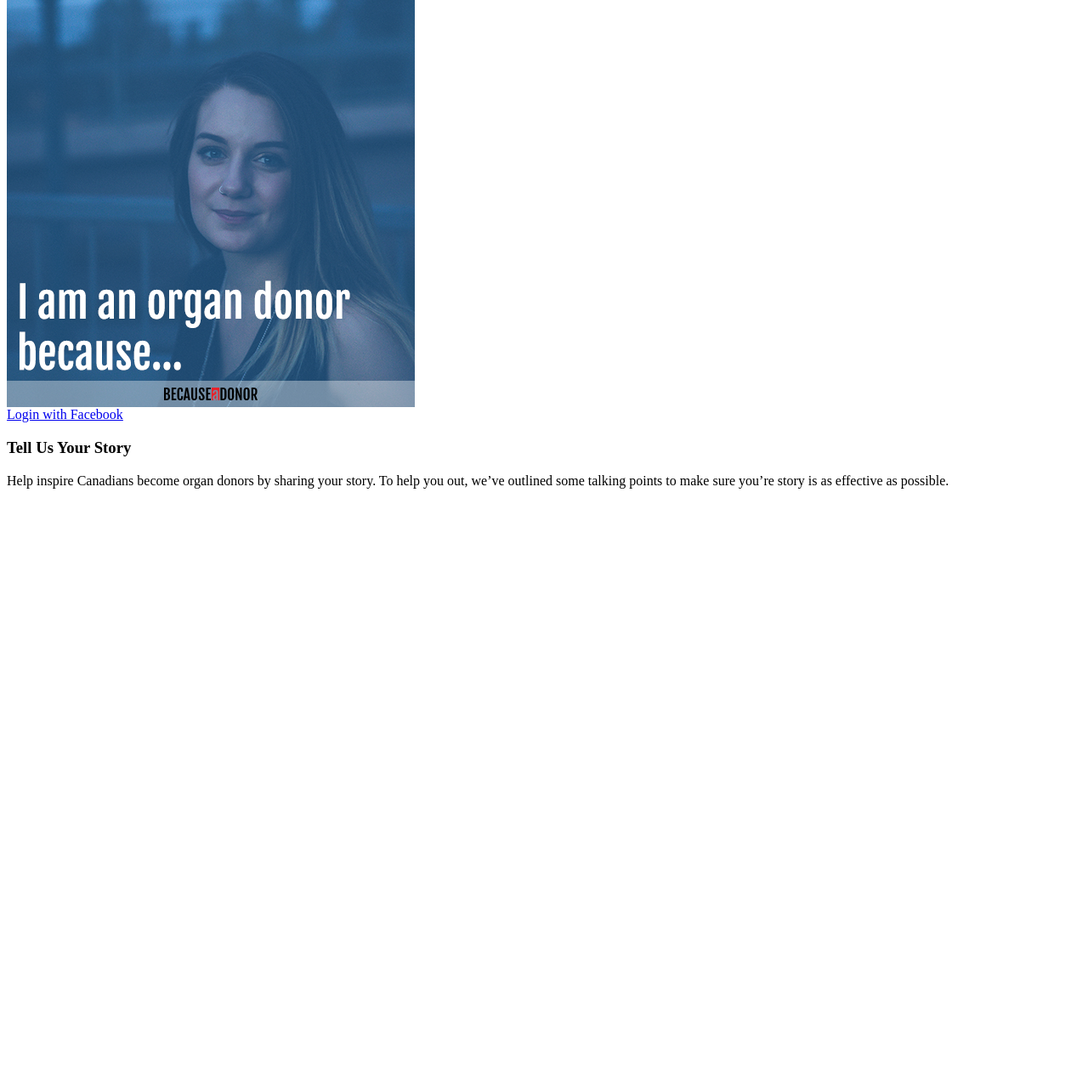
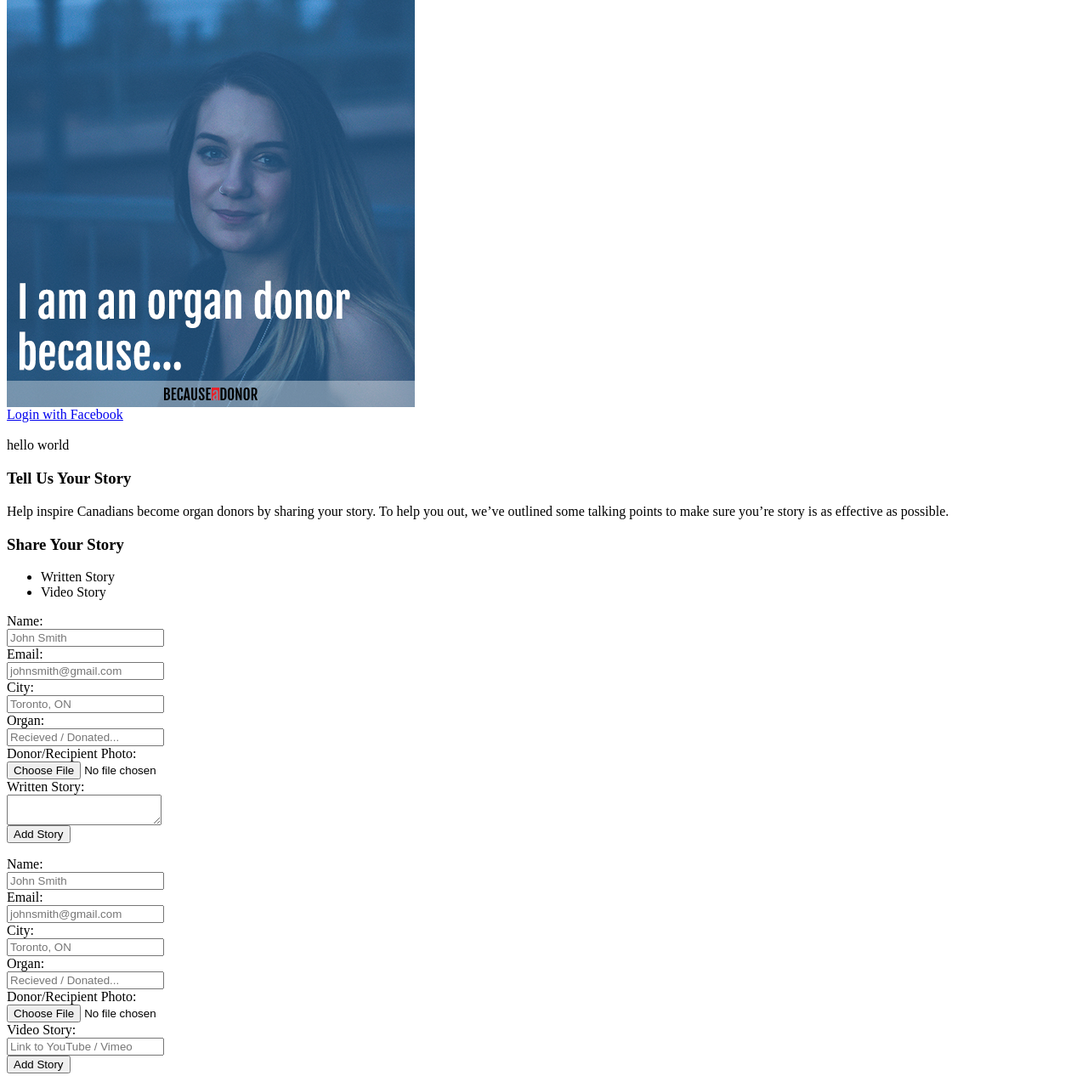
Before and after one commit to liamstewart23/organdonor, a PHP site: page /koza_lauren_3014_r3/partials/share.php in a window 1280 px wide. Shown: the part 444-1723 px from the top of the page at 85% size. Before the commit the page ends 1019 px from the top, so only its background shows below. Run offline with PHP 8.4, Linux system fonts and the light colour scheme.

Commit message:
Share page

```diff
--- a/css/site/scss/base.scss
+++ b/css/site/scss/base.scss
@@ -209,7 +209,6 @@ li {
  -moz-animation: bounce 2s infinite;
  -o-animation: bounce 2s infinite;
  z-index: 2;
- color:#fff;
 }
 
 @-webkit-keyframes bounce {
--- a/css/site/scss/vars.scss
+++ b/css/site/scss/vars.scss
@@ -6,3 +6,4 @@ $blue:#2d76b5;
 $green:#149f44;
 $shareRightSide:#ebebeb;
 $myth-fact-offset:#fcdfe1;
+$shareMerchBG:#2d76b5;
--- a/partials/share.php
+++ b/partials/share.php
@@ -38,8 +38,8 @@
 <section id="share">
 	<h2 class="hidden">Because a Donor Website - Share your story and help raise awareness for Organ Donation</h2>
 	<div class="row">
-		<div class="col-xs-12 col-sm-offset-0 col-md-12 banner" id="bannerShare1">
-			<div class="col-xs-12 col-sm-offset-0 col-md-6 col-md-offset-3 text-center">
+		<div class="col-xs-12 col-md-12 banner" id="bannerShare1">
+			<div class="col-xs-12 col-md-6 col-md-offset-3 text-center">
 				<img src="img/icons/speech.svg" height="0" alt="Because a Donor" id="iconShare">
 				<h3 class="bannerHeading">Share the Message</h3>
 				<p>Have you or a loved one had an experience with organ donation?<br>Want us to share your story? Click the button bellow to find our how to share your video or written story to help raise awareness.</p>
@@ -59,11 +59,9 @@
 			<h4>Spread the Word</h4>
 			<p>Join our Twitter community with our hashtag <a class="red" href="https://twitter.com/search?q=%40becauseadonor&src=typd" target="_blank">#becauseadonor</a>. Help to spread awareness by sharing your story, or use one of our tweets below!</p>
 			<div class="premadeTweets">
-				<p>“Today I became an organ
-					donor. Join me!
-				#becauseadonor”</p>
+				<p id="tweet">“Today I became an organ donor. Join me! #becauseadonor”</p>
 				<div class="col-xs-12 col-md-12">
-					<a href="https://twitter.com" target="_blank" class="btnB1">Tweet it!</a>
+					<a href="https://twitter.com/intent/tweet?url=http://becauseadonor.ca&text=Today%20I%20became%20an%20organ%20donor.%20Join%20me!%20%23becauseadonor" target="_blank" class="btnB1" id="tweetLink">Tweet it!</a>
 				</div>
 			</div>
 			<div class="col-xs-12 col-md-12">
@@ -83,58 +81,170 @@
 			</div>
 		</div>
 	</div>
-	<div class="col-xs-12 col-sm-offset-0 col-md-12 banner" id="shareStoryBanner">
+			<div class="col-xs-12 col-md-12 text-center" id="shareArrow">
+			<?php include("arrow-down.html") ?>
+		</div>
+	<div class="col-xs-12 col-md-12 text-center" id="shareMerch">
+	hello world
+	</div>
+	<div class="col-xs-12 col-md-12 banner" id="shareStoryBanner">
 		<div class="col-xs-12 col-sm-offset-0 col-md-6 col-md-offset-3 text-center">
 			<img src="img/icons/speech.svg" height="0" alt="Because a Donor" id="iconShare2">
 			<h3 class="bannerHeading">Tell Us Your Story</h3>
 			<p>Help inspire Canadians become organ donors by sharing your story. To help you out, we’ve outlined some talking points to make sure you’re story is as effective as possible.</p>
 		</div>
 	</div>
-	<!-- <div class="col-xs-12 text-center" id="shareStory">
-		<h4>Share Your Story</h4>
-		<p></p>
+<div class="col-xs-12 text-center" id="shareStory">
+		<h3>Share Your Story</h3>
+
+
+ <div class="tab-container">
+    <ul class="nav nav-tabs">
+       <li class="active"><a data-target="#writtenStory" data-toggle="tab">Written Story</a></li>
+       <li><a data-target="#videoStory" data-toggle="tab">Video Story</a></li>
+    </ul>
+ <div class="tab-content">
+    <div class="tab-pane active cont" id="writtenStory">
 <div id="written-form">
-			<?php //if(!empty($message)){echo $message;} ?>
-			<?php //echo "<form action=\"#/share\" method=\"post\" enctype=\"multipart/form-data\">"; ?>
-				<h2>Written Story</h2>
-				<div class="upForm">
-					<label>Name:</label><br>
-					<input required type="text" name="name" value="<?php //if(!empty($name)){echo $name;} ?>"><br>
-					<label>City:</label><br>
-					<input required type="text" name="city" value="<?php //if(!empty($city)){echo $city;} ?>"><br>
-					<label>Organ:</label><br>
-					<input required type="text" name="organ" value="<?php //if(!empty($organ)){echo $organ;} ?>"><br>
-					<label>Photo:</label><br>
-					<input required type="file" name="photo" value="<?php //if(!empty($photo)){echo $photo;} ?>"><br>
-					<label>Written Story:</label><br>
-					<textarea required type="text" name="story" value=""><?php //if(!empty($story)){echo $story;} ?></textarea><br>
+
+
+			<?php if(!empty($message)){echo $message;} ?>
+<form class="form-horizontal" action="<?php echo $_SERVER['PHP_SELF']; ?>" method="post" enctype="multipart/form-data">
+
+<!-- Text input-->
+<div class="form-group">
+  <label class="col-md-4 control-label" for="name">Name:</label>
+  <div class="col-md-4">
+  <input id="name" name="name" placeholder="John Smith" class="form-control input-md" required="" type="text" value="<?php if(!empty($name)){echo $name;} ?>">
+
   </div>
-				<div class="submit-btn">
-					<input type="submit" name="submitWritten" value="Add Story">
 </div>
-			</form>
+
+<!-- Text input-->
+<div class="form-group">
+  <label class="col-md-4 control-label" for="email">Email:</label>
+  <div class="col-md-4">
+  <input id="email" name="email" placeholder="johnsmith@gmail.com" class="form-control input-md" required="" type="email" value="<?php if(!empty($email)){echo $email;} ?>">
+
   </div>
-			 <div id="video-form">
-				<?php //if(!empty($message)){echo $message;} ?>
-				<?php //echo "<form action=\"/#/share.php\" method=\"post\" enctype=\"multipart/form-data\">"; ?>
-					<h2>Video Story</h2>
-					<div class="upForm">
-						<label>Name:</label><br>
-						<input required type="text" name="name" value="<?php //if(!empty($name)){echo $name;} ?>"><br>
+</div>
 
-						<label>City:</label><br>
-						<input required type="text" name="city" value="<?php //if(!empty($city)){echo $city;} ?>"><br>
-						<label>Organ:</label><br>
-						<input required type="text" name="organ" value="<?php //if(!empty($organ)){echo $organ;} ?>"><br>
-						<label>Photo:</label><br>
-						<input required type="file" name="photo" value="<?php //if(!empty($photo)){echo $photo;} ?>"><br>
-						<label>Youtube Embeded Link:</label><br>
-						<input required type="text" name="video" value="<?php //if(!empty($video)){echo $video;} ?>"><br>
+<!-- Text input-->
+<div class="form-group">
+  <label class="col-md-4 control-label" for="city">City:</label>
+  <div class="col-md-4">
+  <input id="city" name="city" placeholder="Toronto, ON" class="form-control input-md" type="text" value="<?php if(!empty($city)){echo $city;} ?>">
+  </div>
+</div>
+
+<!-- Text input-->
+<div class="form-group">
+  <label class="col-md-4 control-label" for="organ">Organ:</label>
+  <div class="col-md-4">
+  <input id="organ" name="organ" placeholder="Recieved / Donated..." class="form-control input-md" type="text" value="<?php if(!empty($organ)){echo $organ;} ?>">
+
+  </div>
+</div>
+
+<!-- File Button -->
+<div class="form-group">
+  <label class="col-md-4 control-label" for="photo">Donor/Recipient Photo:</label>
+  <div class="col-md-4">
+    <input id="photo" name="photo" class="input-file" type="file" value="<?php if(!empty($photo)){echo $photo;} ?>">
+  </div>
+</div>
+
+<!-- Textarea -->
+<div class="form-group">
+  <label class="col-md-4 control-label" for="story">Written Story:</label>
+  <div class="col-md-4">
+    <textarea id="story" name="story"></textarea>
+  </div>
 </div>
 					<div class="submit-btn">
 						<input type="submit" name="submitVideo" value="Add Story">
 					</div>
 </form>
+
+
+
+
+
+
+
 			</div>
      </div>
+
+
+
+     <div class="tab-pane cont" id="videoStory">
+			 <div id="video-form">
+
+
+
+<?php if(!empty($message)){echo $message;} ?>
+<form class="form-horizontal" action="<?php echo $_SERVER['PHP_SELF']; ?>" method="post" enctype="multipart/form-data">
+
+<!-- Text input-->
+<div class="form-group">
+  <label class="col-md-4 control-label" for="name">Name:</label>
+  <div class="col-md-4">
+  <input id="name" name="name" placeholder="John Smith" class="form-control input-md" required="" type="text" value="<?php if(!empty($name)){echo $name;} ?>">
+
+  </div>
+</div>
+
+<!-- Text input-->
+<div class="form-group">
+  <label class="col-md-4 control-label" for="email">Email:</label>
+  <div class="col-md-4">
+  <input id="email" name="email" placeholder="johnsmith@gmail.com" class="form-control input-md" required="" type="email" value="<?php if(!empty($email)){echo $email;} ?>">
+
+  </div>
+</div>
+
+<!-- Text input-->
+<div class="form-group">
+  <label class="col-md-4 control-label" for="city">City:</label>
+  <div class="col-md-4">
+  <input id="city" name="city" placeholder="Toronto, ON" class="form-control input-md" type="text" value="<?php if(!empty($city)){echo $city;} ?>">
+
+  </div>
+</div>
+
+<!-- Text input-->
+<div class="form-group">
+  <label class="col-md-4 control-label" for="organ">Organ:</label>
+  <div class="col-md-4">
+  <input id="organ" name="organ" placeholder="Recieved / Donated..." class="form-control input-md" type="text" value="<?php if(!empty($organ)){echo $organ;} ?>">
+
+  </div>
+</div>
+
+<!-- File Button -->
+<div class="form-group">
+  <label class="col-md-4 control-label" for="photo">Donor/Recipient Photo:</label>
+  <div class="col-md-4">
+    <input id="photo" name="photo" class="input-file" type="file" value="<?php if(!empty($photo)){echo $photo;} ?>">
+  </div>
+</div>
+
+<!-- Textarea -->
+<div class="form-group">
+  <label class="col-md-4 control-label" for="story">Video Story:</label>
+  <div class="col-md-4">
+    <input id="organ" name="video" placeholder="Link to YouTube / Vimeo" class="form-control input-md" type="text" value="<?php if(!empty($video)){echo $video;} ?>">
+  </div>
+</div>
+					<div class="submit-btn">
+						<input type="submit" name="submitVideo" value="Add Story">
+					</div>
+</form>
+
+				</div>
+     </div>
+  </div>
+</div>
+
+			</div>
 		</section>
--- a/partials/stories.php
+++ b/partials/stories.php
@@ -10,8 +10,8 @@ error_reporting(E_ALL);
 <section id="stories">
 	<h2 class="hidden">Because a Donor Website - Organ Donation Recipient Stories</h2>
 	<div class="row">
-		<div class="col-xs-12 col-sm-offset-0 col-md-12 banner" id="bannerStories1">
-			<div class="col-xs-12 col-sm-offset-0 col-md-6 col-md-offset-3 text-center">
+		<div class="col-xs-12 col-md-12 banner" id="bannerStories1">
+			<div class="col-xs-12 col-md-6 col-md-offset-3 text-center">
 				<img src="img/icons/feather.svg" height="0" alt="Because a Donor" id="iconStories">
 				<h3 class="bannerHeading">Discover Their Stories</h3>
 				<p>Here we have gathered the stories of donors, donor families,
@@ -52,7 +52,7 @@ error_reporting(E_ALL);
 <div class="col-xs-12 col-md-12 col-md-10 col-md-offset-1 text-center">
 	<div class="col-xs-12 col-md-12 col-md-12" id="storiesFooter">
 		<h4><span class="red">Do you have a story about organ donation that you want to share?</span><br>Your experiences could be chosen and posted here to inspire others.</h4>
-		<a href="index.php?partial=story-form" class="btnRed" id="btnStoriesFooter">share your story</a>
+		<a href="index.php?partial=share" class="btnRed" id="btnStoriesFooter">share your story</a>
 	</div>
 </div>
 </section>
```
Also changed, not shown: css/site/scss/home.scss (+7 -0 lines), css/site/scss/main.scss (+7 -1 lines), css/site/scss/share.scss (+53 -16 lines), js/app.js (+64 -33 lines), partials/home.php (+4 -4 lines), partials/learn.php (+5 -5 lines), tweets.txt (added, +11 -0 lines), css/site/app.css, css/site/scss/media.scss (line endings or trailing spaces), css/site/scss/mixin.scss (added), img/learn/beadonor.jpg, img/learn/serviceontario.jpg, img/learn/trillium.jpg, 1 other file. Lines whose indentation alone changed are shown as unchanged.
